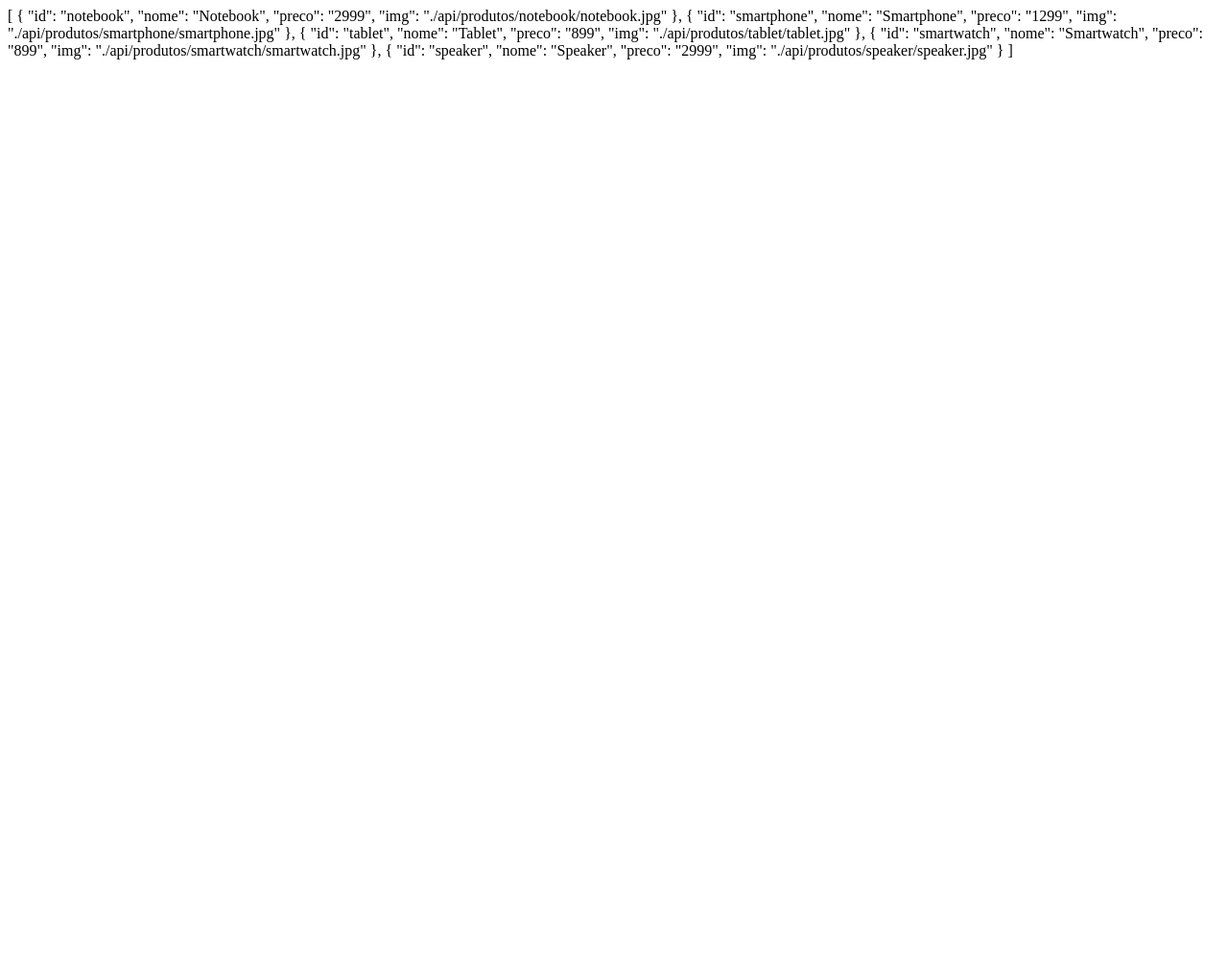
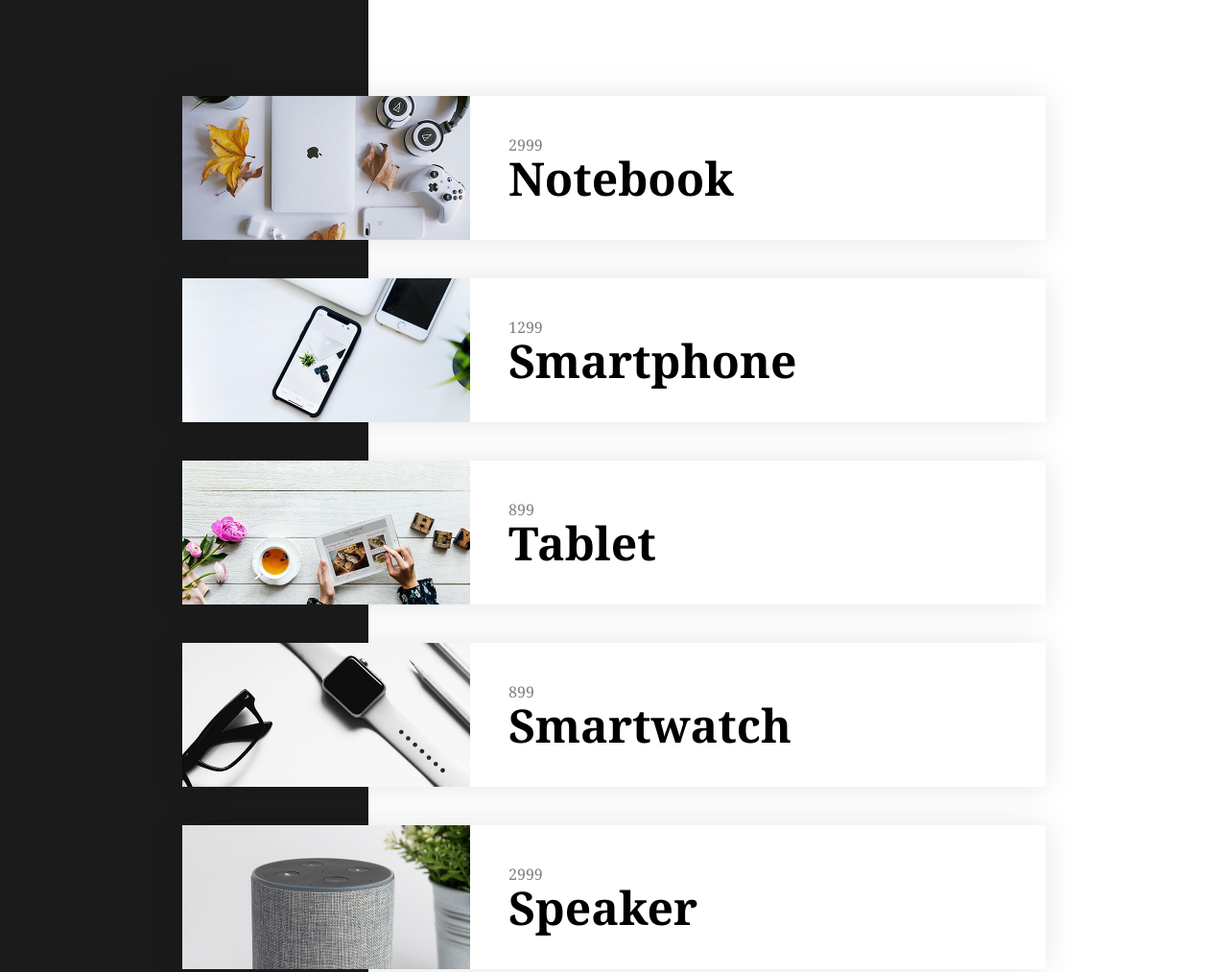
Before and after one commit to Keemluvr/techno, a plain HTML site: page index.html in a window 1280 px wide. Shown: the top 1013 px of the page at 96% size. Before the commit the page ends 800 px from the top, so only its background shows below. Drawn offline with Linux system fonts and the light colour scheme.

Commit message:
:sparkles: Adicionando os produtos a interface e os estilizando

```diff
--- a/index.html
+++ b/index.html
@@ -4,13 +4,31 @@
     <meta charset="UTF-8">
     <meta name="viewport" content="width=device-width, initial-scale=1.0">
     <script src="./vue.js"></script>
-    <link rel="stylesheet" href="./style.css">
     <title>Techno</title>
+
+    <link rel="stylesheet" href="style/settings/all.css">
+    <link rel="stylesheet" href="style/generic/all.css">
+    <!-- <link rel="stylesheet" href="style/elements/all.css"> -->
+    <link rel="stylesheet" href="style/components/all.css">
+    <link rel="stylesheet" href="style/containers/all.css">
+
 </head>
 <body>
 
     <div id="app">
-        {{ produtos }}
+
+
+        <section class="produtos">
+            <div class="produto" v-for="produto in produtos" :key="produto.id">
+                <img class="produto_img" :src="produto.img" :alt="produto.nome"></img>
+                <div class="produto_info">
+                    <span class="produto_preco">{{ produto.preco }}</span>
+                    <h2 class="produto_titulo">{{ produto.nome }}</h2>
+                </div>
+            </div>
+        </section>
+
+
     </div>
 
     <script src="./app.js"></script>
--- /dev/null
+++ b/style/containers/all.css
@@ -0,0 +1 @@
+@import 'produtos.css';
--- /dev/null
+++ b/style/containers/produtos.css
@@ -0,0 +1,30 @@
+.produtos {
+    max-width: 900px;
+    margin: var(--gap-large) auto 0 auto;
+}
+
+/* produto */
+.produtos > .produto {
+    display: flex;
+    align-items: center;
+    margin-bottom: var(--gap-small);
+    background: var(--color-secondary);
+    box-shadow: 0 0 2rem rgba(0,0,0,.1);
+}
+
+/* imagem do produto */
+.produtos > .produto > .produto_img {
+    max-width: 300px;
+    margin-right: var(--gap-small);
+}
+
+/* título do produto */
+.produtos > .produto > .produto_info > .produto_titulo {
+    font-size: var(--font-size-large);
+    line-height: 1;
+}
+
+/* preco do produto */
+.produtos > .produto > .produto_info > .produto_preco {
+    color: var(--color-primary-light);
+}
--- /dev/null
+++ b/style/generic/all.css
@@ -0,0 +1 @@
+@import 'reset.css';
--- /dev/null
+++ b/style/generic/reset.css
@@ -0,0 +1,25 @@
+* {
+    box-sizing: border-box;
+}
+
+body, h1, h2, ul, li {
+    padding: 0;
+    margin: 0;
+}
+
+body {
+    background: linear-gradient(
+        to right,
+        var(--color-primary) 30%,
+        var(--color-secondary) 30%
+        );
+    font-family: var(--font-family-primary);
+}
+
+ul {
+    list-style: none;
+}
+
+#app {
+    padding: 0 var(--gap-medium);
+}
--- /dev/null
+++ b/style/settings/all.css
@@ -0,0 +1,3 @@
+@import 'color.css';
+@import 'font.css';
+@import 'gap.css';
--- /dev/null
+++ b/style/settings/color.css
@@ -0,0 +1,5 @@
+:root {
+    --color-primary: #1a1a1a;
+    --color-primary-light: rgba(0,0,0,.5);
+    --color-secondary: #ffffff;
+}
--- /dev/null
+++ b/style/settings/font.css
@@ -0,0 +1,9 @@
+@import url('https://fonts.googleapis.com/css?family=Noto+Serif:400,700&display=swap');
+
+:root {
+    /* estilo */
+    --font-family-primary: 'Noto Serif', serif;
+
+    /* tamanho */
+    --font-size-large: 3rem;
+}
--- /dev/null
+++ b/style/settings/gap.css
@@ -0,0 +1,5 @@
+:root {
+    --gap-small: 40px;
+    --gap-medium: 80px;
+    --gap-large: 100px;
+}
```
Also changed, not shown: style/components/all.css (added).
